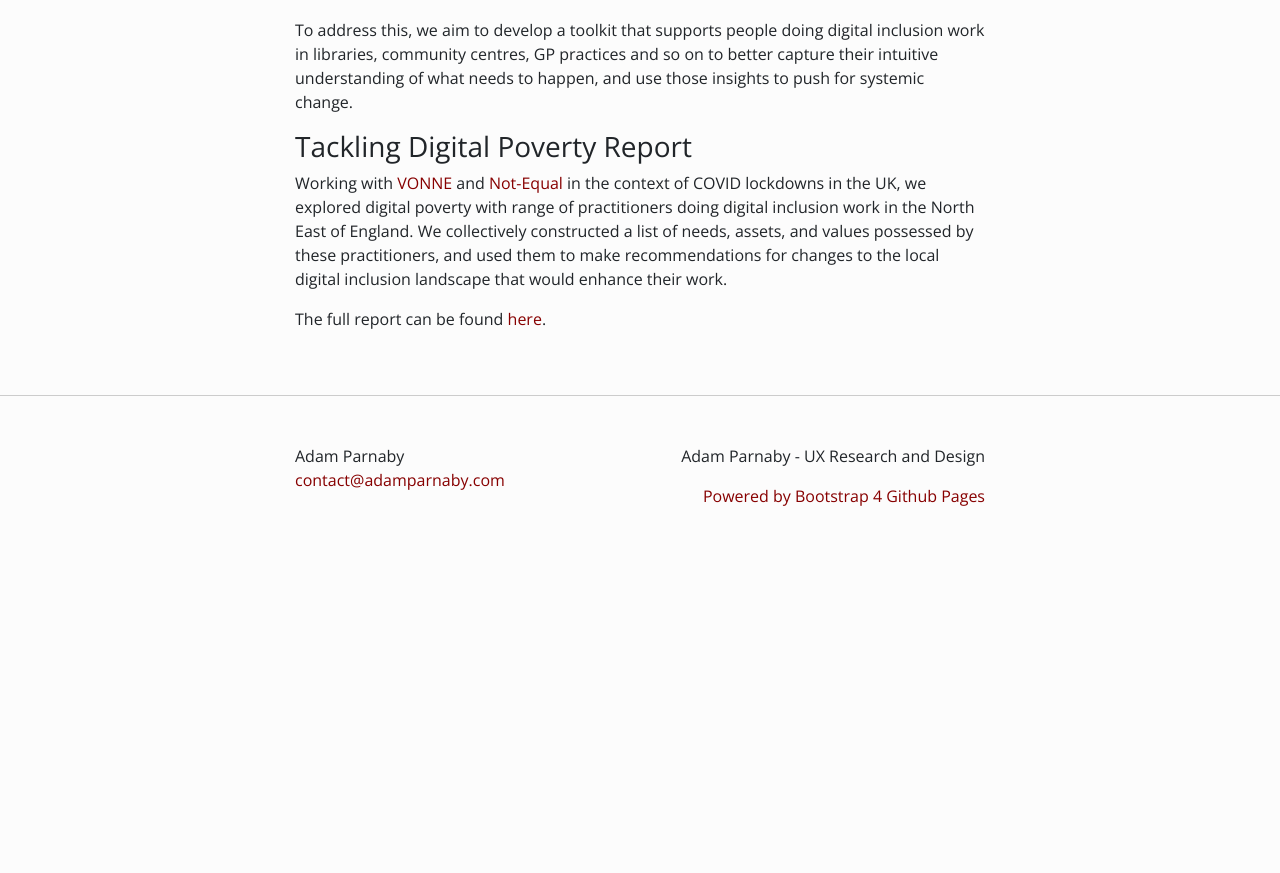
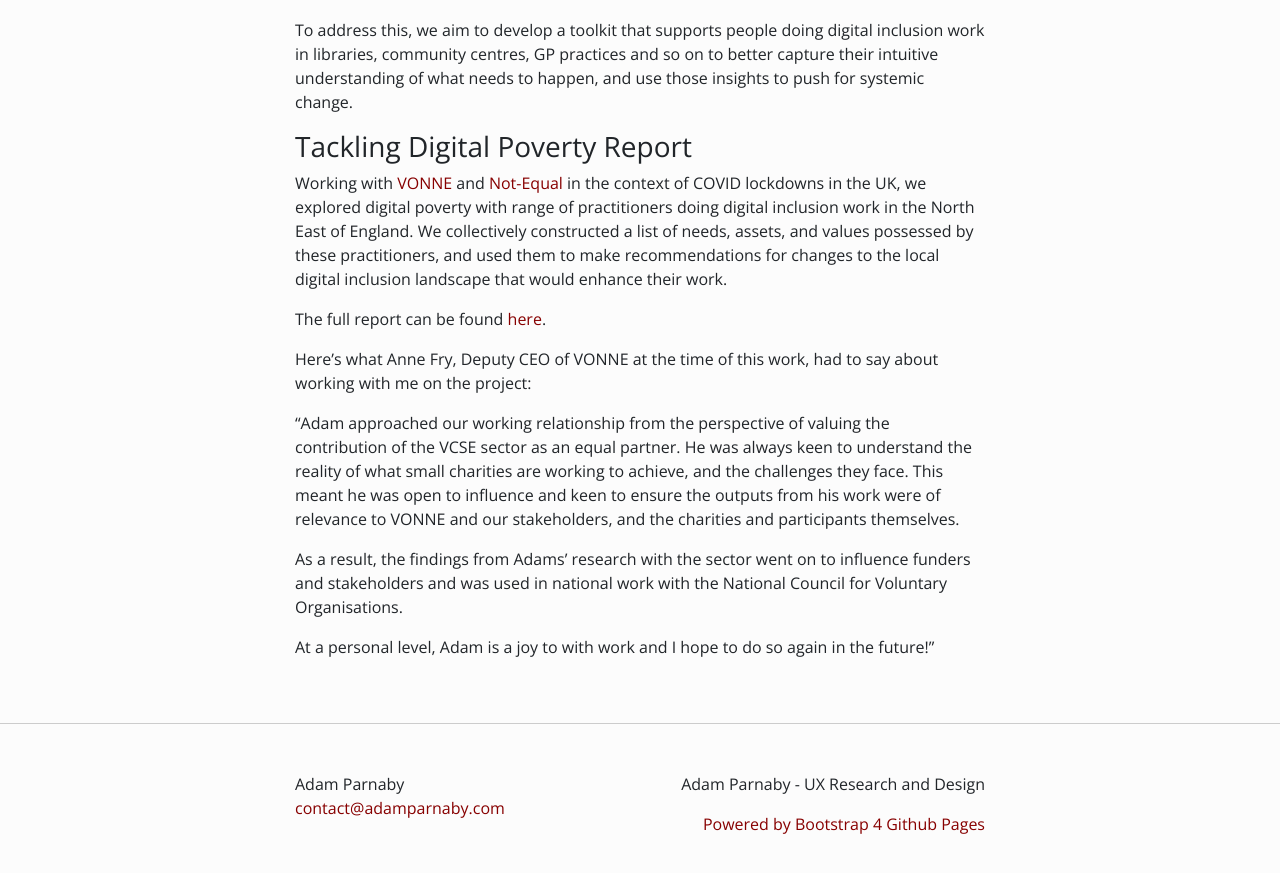
Before and after one commit to AParnaby/aparnaby.github.io, a Jekyll site: the page built from phd-research.md, in a window 1280 px wide and 900 px high, scrolled down 725 px. Shown: the top 873 px of the window. Built offline with Jekyll 4.4.1, drawn with Linux system fonts in a browser that asks for light colours; before the commit the page ends 1297 px from its top, so only the background shows below that.

Commit message:
Update PhD Page

```diff
--- a/phd-research.md
+++ b/phd-research.md
@@ -21,3 +21,11 @@ To address this, we aim to develop a toolkit that supports people doing digital
 Working with [VONNE](https://www.vonne.org.uk/) and [Not-Equal](https://not-equal.tech/) in the context of COVID lockdowns in the UK, we explored digital poverty with range of practitioners doing digital inclusion work in the North East of England. We collectively constructed a list of needs, assets, and values possessed by these practitioners, and used them to make recommendations for changes to the local digital inclusion landscape that would enhance their work.
 
 The full report can be found [here](https://www.vonne.org.uk/tackling-digital-poverty-north-east-lessons-learned-regions-vcse-community).
+
+Here's what Anne Fry, Deputy CEO of VONNE at the time of this work, had to say about working with me on the project:
+
+>“Adam approached our working relationship from the perspective of valuing the contribution of the VCSE sector as an equal partner. He was always keen to understand the reality of what small charities are working to achieve, and the challenges they face. This meant he was open to influence and keen to ensure the outputs from his work were of relevance to VONNE and our stakeholders, and the charities and participants themselves.
+>
+>As a result, the findings from Adams’ research with the sector went on to influence funders and stakeholders and was used in national work with the National Council for Voluntary Organisations.
+>
+>At a personal level, Adam is a joy to with work and I hope to do so again in the future!”
```
